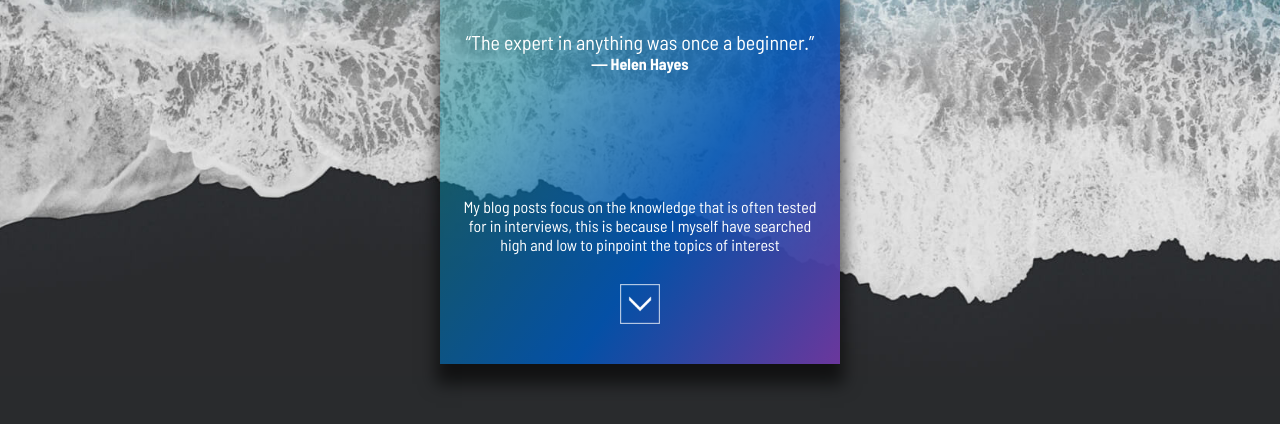
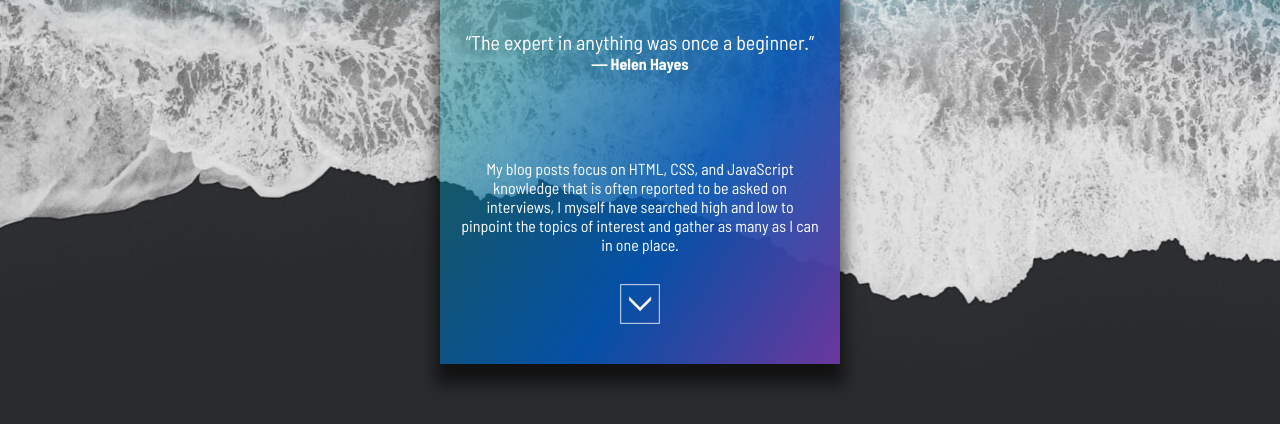
Before and after one commit to LuxScintilla/portfolio-blog, an Eleventy site: page src/index.njk in a window 1280 px wide. Shown: the part 376-800 px from the top of the page. Built offline with nearby package versions, Linux system fonts and the light colour scheme; Eleventy itself is replaced by a stand-in of ours; files that its build step writes are made by us from their sources.

Commit message:
fix header image cutoff and text

```diff
--- a/public/style.css
+++ b/public/style.css
@@ -30,7 +30,7 @@ body {
   justify-content: space-between;
   background-image: linear-gradient(to top, #292b2d 0 1%, transparent 1% 100%),
     url("/assets/beach-bg-large.jpg");
-  background-position: center;
+  background-position: bottom;
   background-repeat: no-repeat;
   background-size: cover;
 
--- a/src/_includes/header.njk
+++ b/src/_includes/header.njk
@@ -18,8 +18,9 @@
     </div>
 
     <div class="cto">
-      <p class="cto__text">My blog posts focus on the knowledge that is often tested for in interviews, this is
-        because I myself have searched high and low to pinpoint the topics of interest</p>
+      <p class="cto__text">My blog posts focus on HTML, CSS, and JavaScript knowledge that is often reported to be asked
+        on interviews, I myself have searched high and low to pinpoint the topics of interest and gather as many as I
+        can in one place.</p>
       <img class="cto__icon" src="/assets/arrow-down.png" alt="arrow down">
     </div>
   </div>
--- a/src/style.css
+++ b/src/style.css
@@ -30,7 +30,7 @@ body {
   justify-content: space-between;
   background-image: linear-gradient(to top, #292b2d 0 1%, transparent 1% 100%),
     url("/assets/beach-bg-large.jpg");
-  background-position: center;
+  background-position: bottom;
   background-repeat: no-repeat;
   background-size: cover;
 
```
Also changed, not shown: public/blog/2021-05-01-my-first-article/index.html, public/blog/2021-07-01-my-second-article/index.html, public/blog/2021-09-01-my-third-article/index.html, public/blog/2021-11-01-my-fourth-article/index.html, public/blog/2021-15-01-my-fifth-article/index.html, public/blog/2021-16-01-my-sixth-article/index.html, public/blog/index.html, public/index.html.
